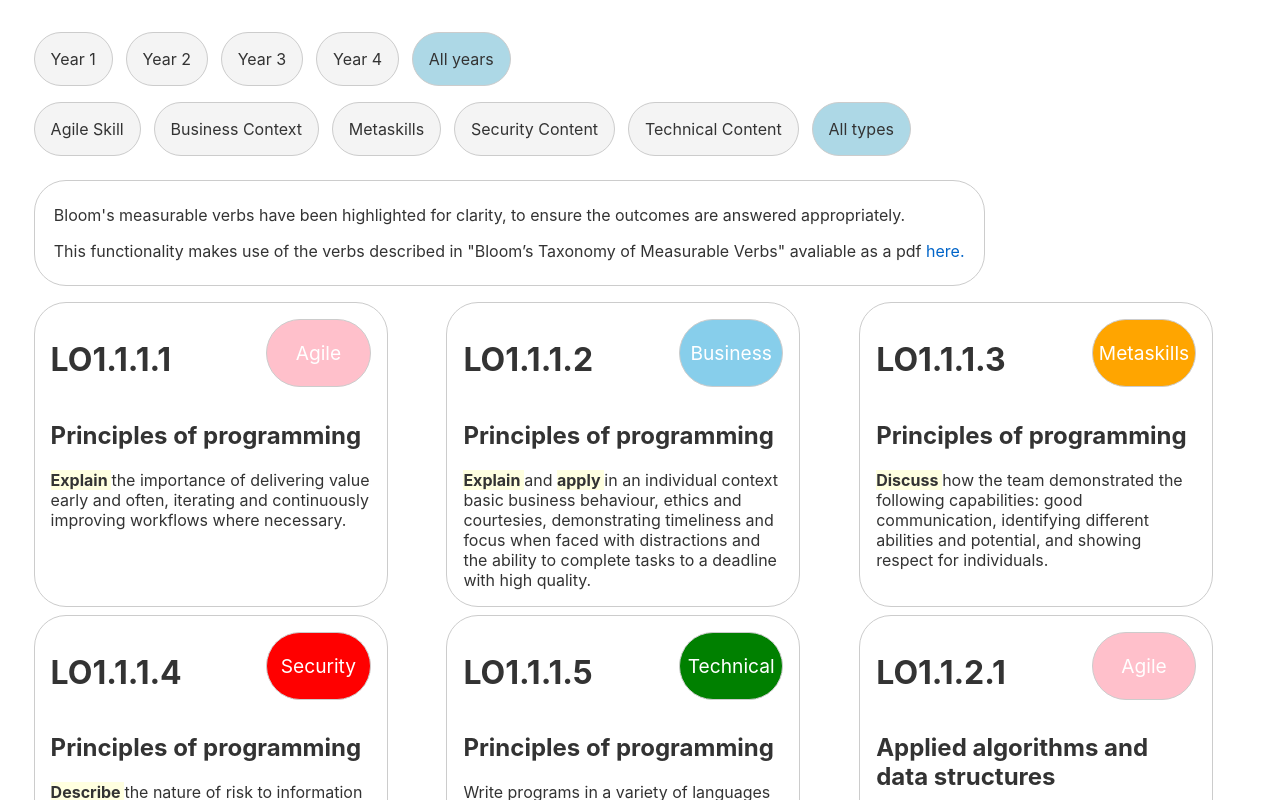
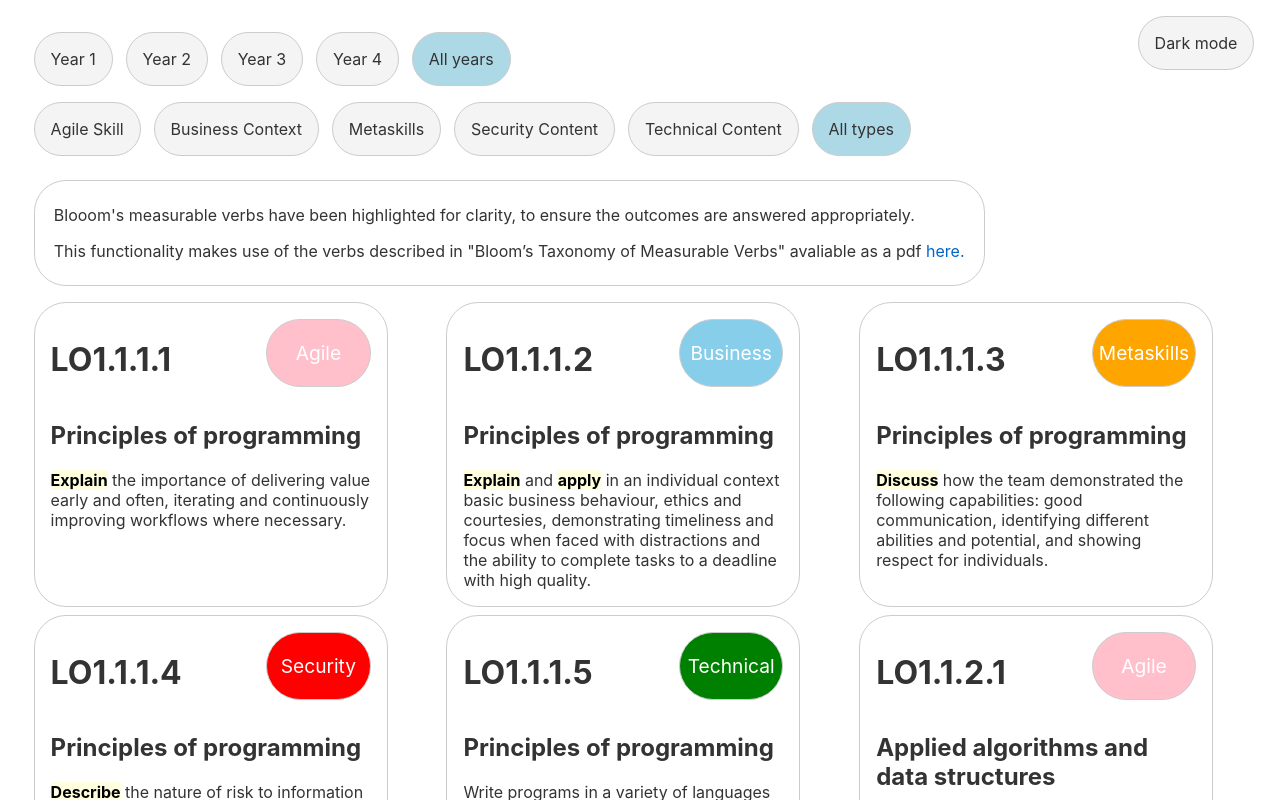
Before and after one commit to IllogicalTree/outcome-planner, a Svelte app: page / in a window 1280 px wide. Shown: the top 800 px of the page. Built offline with nearby package versions, Linux system fonts and the light colour scheme.

Commit message:
adds rudimentary dark mode

```diff
--- a/src/App.svelte
+++ b/src/App.svelte
@@ -66,7 +66,7 @@
 	let getHighlightedText = (text) => {
 		let highlightedText = text;
 		allMeasurableVerbs.forEach(verb => {
-			highlightedText = highlightedText.replaceAll(verb + ' ', '<span style="font-weight: bold; background-color: lightyellow">' + verb + ' </span>');
+			highlightedText = highlightedText.replaceAll(verb + ' ', '<span style="color: black; font-weight: bold; background-color: lightyellow">' + verb + '</span> ');
 		});
 		return highlightedText;
 	}
@@ -82,9 +82,22 @@
 		}
 	})
 
+	let darkMode = false;
+	const toggleDarkMode = () => {
+		darkMode = !darkMode;
+		window.document.body.classList.toggle('dark-mode')
+	}
+
 </script>
 
 <main>
+	<button class="toggleBtn" on:click={toggleDarkMode}>
+		{#if darkMode }
+			Light mode
+		{:else}
+			Dark mode
+		{/if}
+	</button>
 	<div class="content">
 		<div class="filters">
 			<button class="{yearFilter === 1 ? 'filterSelected' : ''}" on:click={() => filterOutcomesByYear(1)}>Year 1</button>
@@ -108,7 +121,7 @@
 			{/if}
 		</div>
 		<div class="message">
-			<p>Bloom's measurable verbs have been highlighted for clarity, to ensure the outcomes are answered appropriately. <p>
+			<p>Blooom's measurable verbs have been highlighted for clarity, to ensure the outcomes are answered appropriately. <p>
 			<p>This functionality makes use of the verbs described in "Bloom’s Taxonomy of Measurable Verbs" avaliable as a pdf <a href="https://www.utica.edu/academic/Assessment/new/Blooms%20Taxonomy%20-%20Best.pdf">here.</a>  </p>
 		</div>
 		<div class="outcomes">
@@ -129,6 +142,24 @@
 </main>
 
 <style>
+
+	:global(body) {
+		background-color: white;;
+		transition: background-color 0.3s
+	}
+	:global(body.dark-mode) {
+		background-color: rgb(13, 19, 24);
+		color: white;
+	}
+	:global(body.dark-mode) a {
+		color: lightblue;
+	}
+
+	.toggleBtn {
+		position: absolute;
+		top: 2vh;
+		right: 2vw;
+	}
 	.outcomes {
 		display: grid;
 		grid-template-columns: repeat(auto-fit, minmax(320px, 1fr));
```
